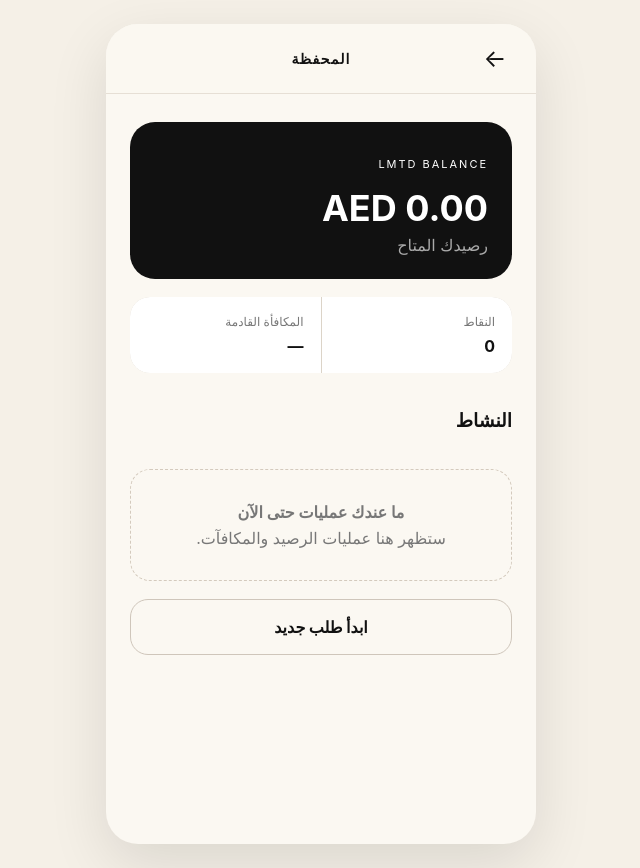
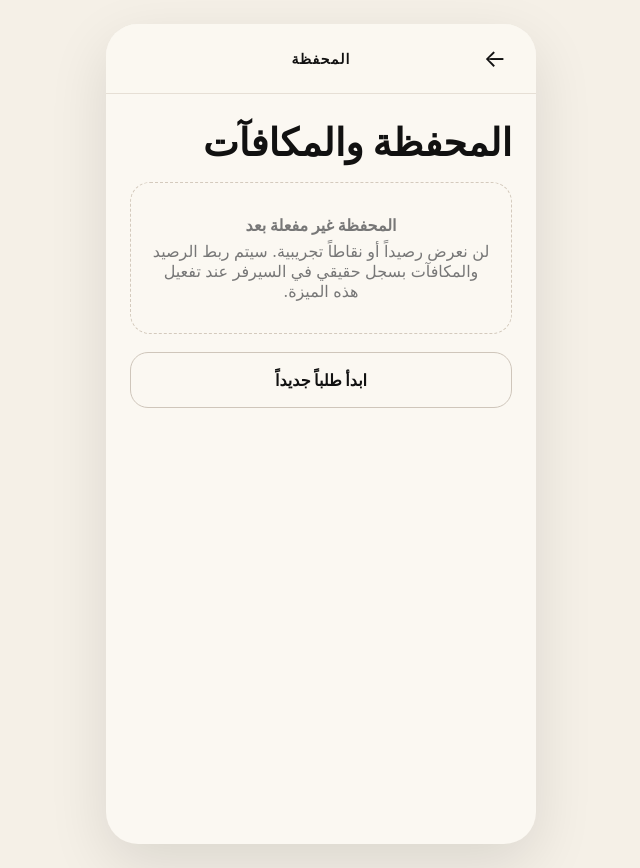
Before and after one commit to westRegion-gif/saleh-order-ahead, a Next.js app in the folder lmtd/apps/customer/: page /wallet in a window 1280 px wide. Shown: the whole page, without its empty margins (319-959 px from the left). Built offline with nearby package versions, Linux system fonts and the light colour scheme.

Commit message:
Remove fake wallet balance and points

```diff
--- a/lmtd/apps/customer/app/wallet/page.tsx
+++ b/lmtd/apps/customer/app/wallet/page.tsx
@@ -1,2 +1,18 @@
-import Link from'next/link';import{AppScreen,Header}from'../_components';
-export default function Wallet(){return <AppScreen><Header title="المحفظة" back="/profile"/><div className="content"><div className="walletCard"><p>LMTD BALANCE</p><h1>AED 0.00</h1><span>رصيدك المتاح</span></div><div className="pointsCard"><div><span>النقاط</span><b>0</b></div><div><span>المكافأة القادمة</span><b>—</b></div></div><h3>النشاط</h3><div className="emptyState"><b>ما عندك عمليات حتى الآن</b><span>ستظهر هنا عمليات الرصيد والمكافآت.</span></div><Link className="outlineCta" href="/menu">ابدأ طلب جديد</Link></div></AppScreen>}
+import Link from 'next/link';
+import { AppScreen, Header } from '../_components';
+
+export default function Wallet() {
+  return (
+    <AppScreen>
+      <Header title="المحفظة" back="/profile" />
+      <div className="content" dir="rtl">
+        <h1>المحفظة والمكافآت</h1>
+        <div className="emptyState">
+          <b>المحفظة غير مفعلة بعد</b>
+          <span>لن نعرض رصيداً أو نقاطاً تجريبية. سيتم ربط الرصيد والمكافآت بسجل حقيقي في السيرفر عند تفعيل هذه الميزة.</span>
+        </div>
+        <Link className="outlineCta" href="/menu">ابدأ طلباً جديداً</Link>
+      </div>
+    </AppScreen>
+  );
+}
```
